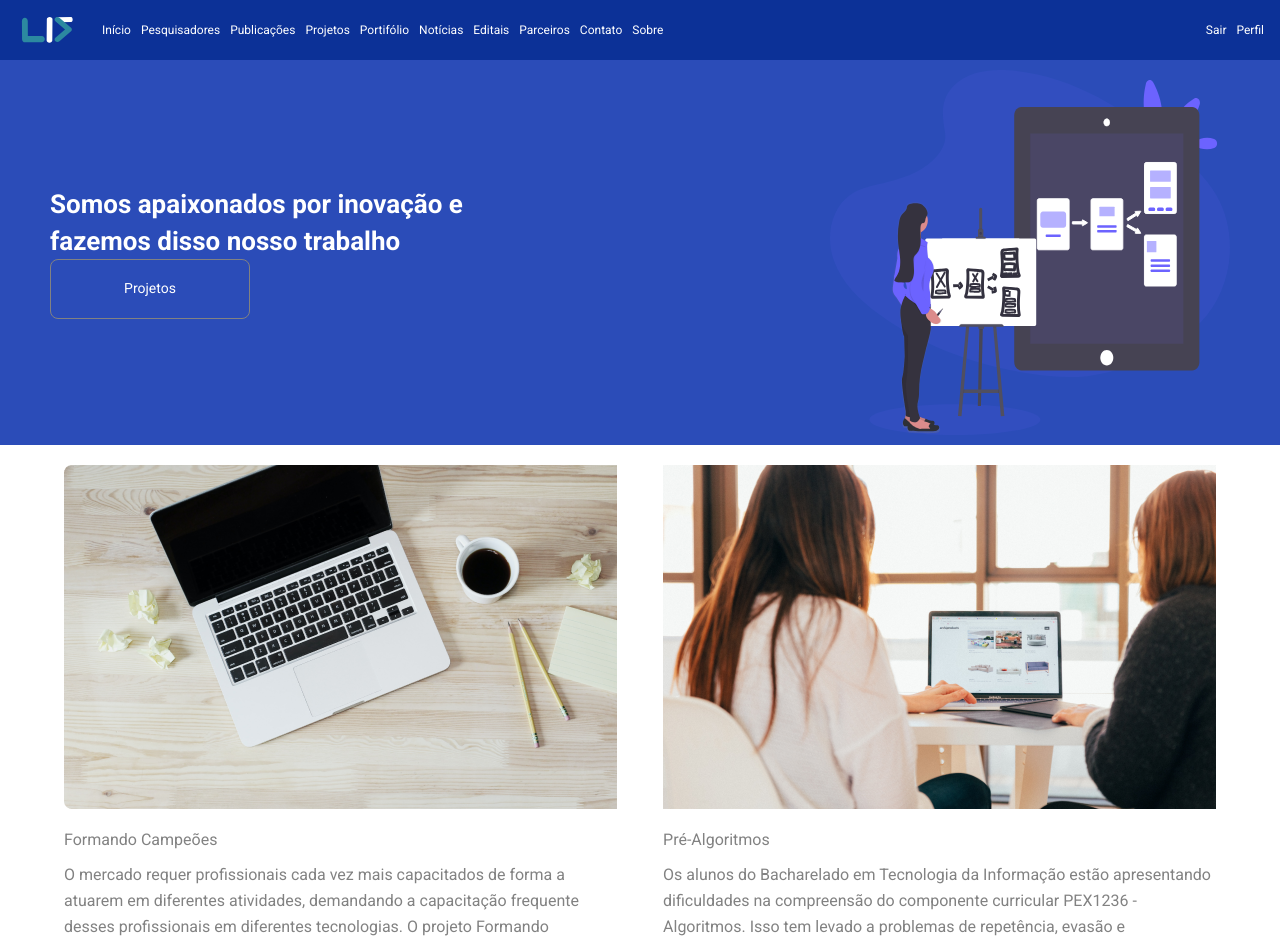
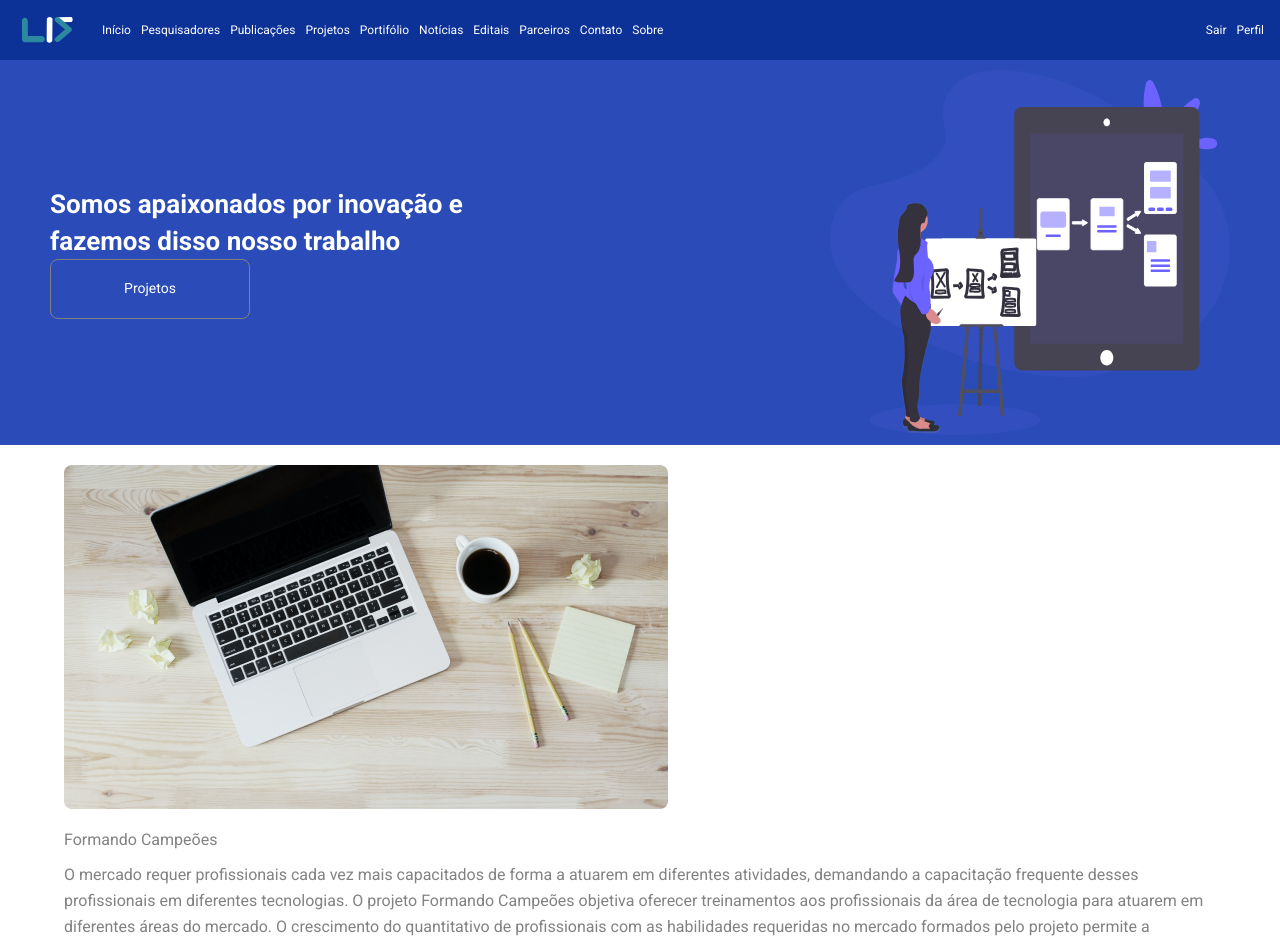
Before and after one commit to reudismam/LIS-lab, a React (Create React App) app: page / in a window 1280 px wide. Shown: the top 942 px of the page. Built offline with nearby package versions, Linux system fonts and the light colour scheme.

Commit message:
tela mobile.

```diff
--- a/src/components/Projetos/index.tsx
+++ b/src/components/Projetos/index.tsx
@@ -8,12 +8,6 @@ const ProjetList = styled.section`
     font-family: 'Roboto', sans-serif;
     font-size: 1.6rem;
     line-height: 1.6;
-
-    @media(min-width: 768px) {
-        display: flex;
-        justify-content: space-between;
-    }
-
 `
 
 const ProjetoName = styled.h2`
--- a/src/components/ProjetosCard/index.tsx
+++ b/src/components/ProjetosCard/index.tsx
@@ -3,10 +3,6 @@ import styled from 'styled-components';
 const Card = styled.article`
     height: 600px;
     overflow: hidden;
-
-    @media(min-width: 768px) {
-        width: 48%;
-    }
 `
 
 export default Card;
```
